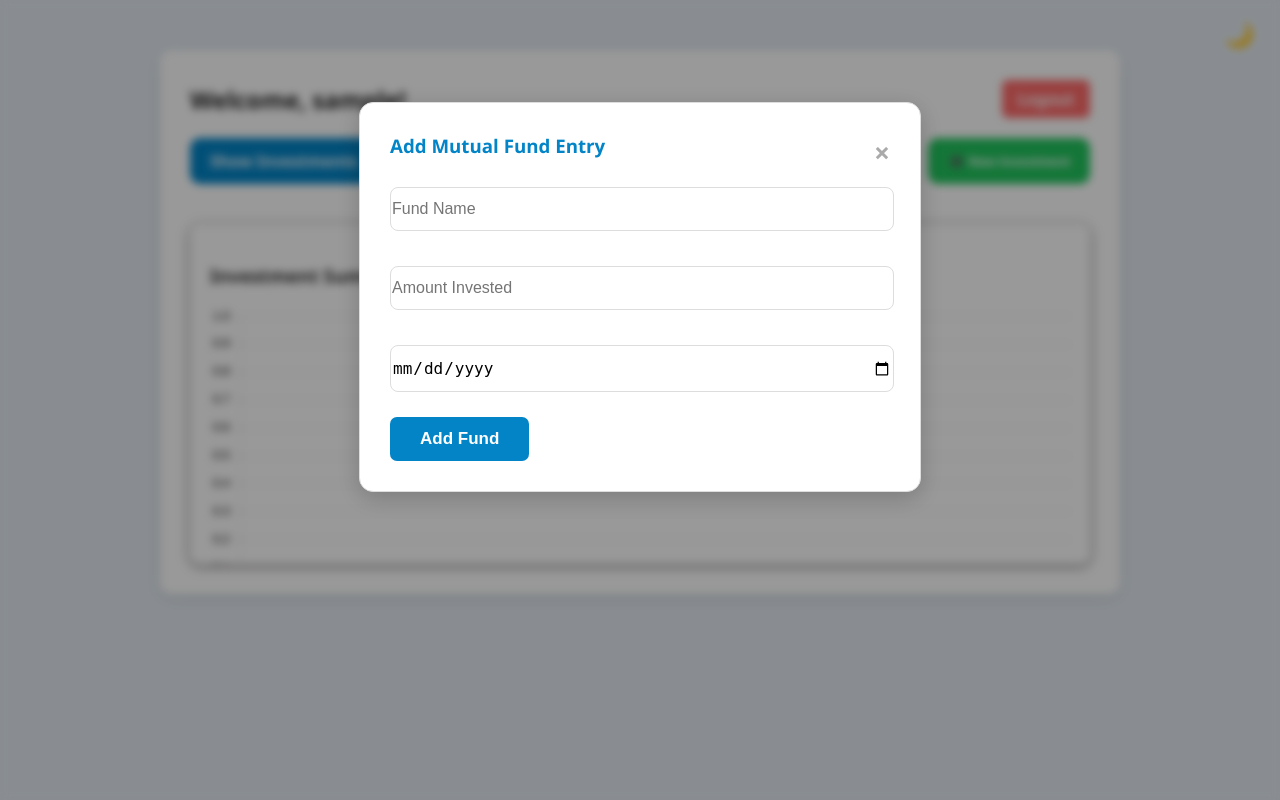
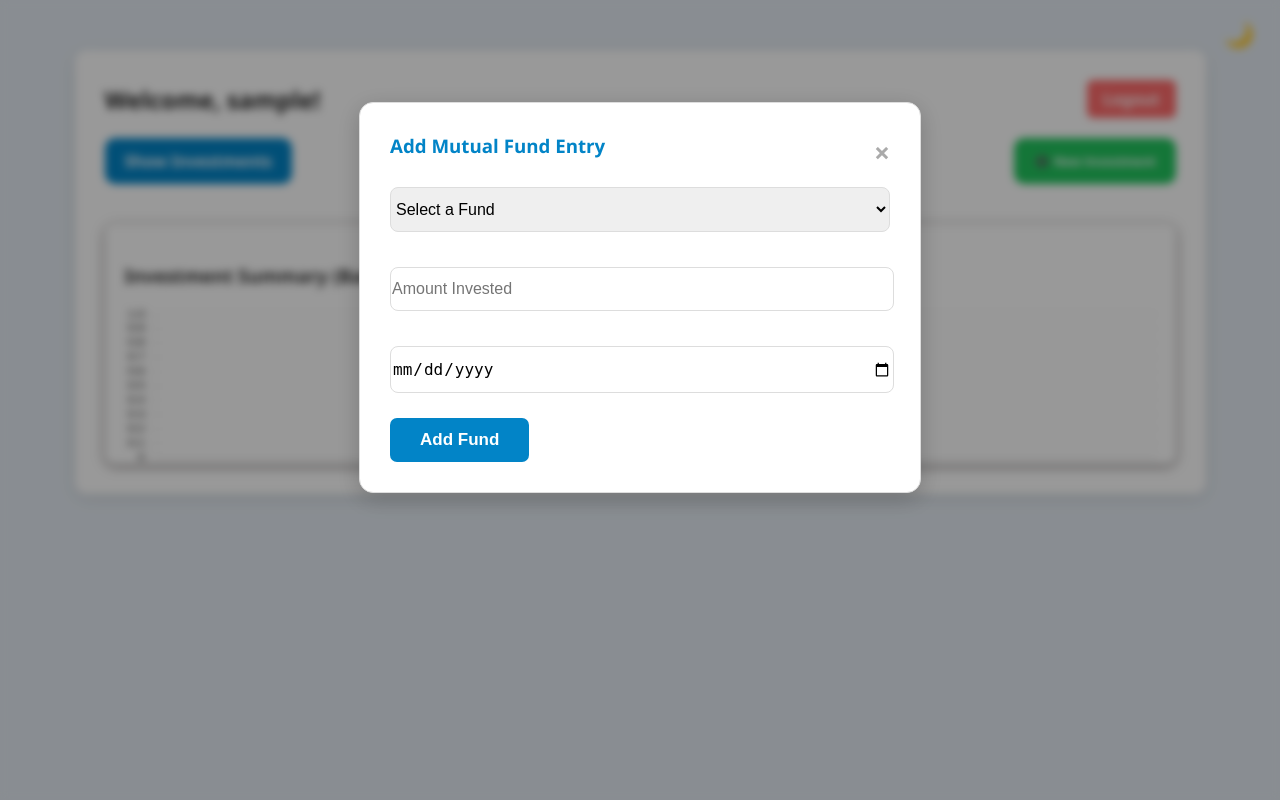
Before and after one commit to nimidha/Mutual-Fund-Tracker, a Flask app: template app/templates/dashboard.html in a window 1280 px wide, after a click on "➕ New Investment". Run offline with Flask 3, Linux system fonts and the light colour scheme; the template is opened without the code that fills it: most values are stand-ins (such as "Sample title", 1, 10 or a date in 2020).

Commit message:
the updated dashboard

```diff
--- a/app/__init__.py
+++ b/app/__init__.py
@@ -2,6 +2,9 @@
 import sqlite3
 from flask import Response, jsonify
 import csv,sys, io
+from app.utils import get_mutual_fund_names
+from collections import defaultdict
+from datetime import datetime
 
 def create_app():
     app = Flask(__name__)
@@ -140,18 +143,35 @@
         conn.close()
 
 
-        #Chart data
+        # # Chart Data - show each fund individually
         fund_names = [fund['fund_name'] for fund in funds]
-        amounts = [fund ['amount'] for fund in funds]
-        dates = [fund['date'] for fund in funds]
+        amounts = [fund['amount'] for fund in funds]
+
 
         #summary stats
         total_entries = len(funds)
-        total_amount = sum(amounts)
+        total_amount = sum(fund['amount'] for fund in funds)
 
 
 
-        return render_template('dashboard.html', username=username, funds=funds, total_entries=total_entries, total_amount=total_amount, fund_names=fund_names, amounts=amounts, dates=dates)
+          # Prepare data for chart: Group by fund_name
+        fund_totals = defaultdict(float)
+        for fund in funds:
+           fund_totals[fund['fund_name']] += fund['amount']
+
+        fund_labels = list(fund_totals.keys())
+        fund_amounts = list(fund_totals.values())
+
+        fund_options = get_mutual_fund_names()
+
+        return render_template('dashboard.html',
+        username=username,
+        funds=funds,
+        total_entries=total_entries,
+        total_amount=total_amount,
+        fund_labels=fund_labels,              # ✅ Add this
+        fund_amounts=fund_amounts ,
+        fund_options=fund_options)
 
 
 
@@ -206,12 +226,12 @@
             redirect(url_for('login'))
 
         username=session['username']
-        conn=get_db_connection()
-        cursor=conn.cursor()
+        with get_db_connection() as conn:
+            cursor=conn.cursor()
 
-        cursor.execute("DELETE FROM funds WHERE username = ? AND id = ?",(username,fund_id))
-        conn.commit()
-        conn.close()
+            cursor.execute("DELETE FROM funds WHERE username = ? AND id = ?",(username,fund_id))
+            conn.commit()
+
         return redirect(url_for('dashboard'))
 
 
--- a/app/templates/dashboard.html
+++ b/app/templates/dashboard.html
@@ -6,13 +6,14 @@
     body {
       font-family: 'Segoe UI', Tahoma, Geneva, Verdana, sans-serif;
       background: #e5ecf3;
-      margin: 0;
+      margin: 10px;
       padding: 0;
       color: #333;
+
     }
 
     .container {
-      max-width: 900px;
+      max-width: 85%;
       margin: 50px auto;
       background: white;
       padding: 30px;
@@ -26,6 +27,21 @@
       justify-content: space-between;
       align-items: center;
     }
+
+    .modal-content select {
+  width: 100%;
+  padding: 12px 1px;
+  margin: 10px 0 25px 0;
+  border: 1.8px solid #ddd;
+  border-radius: 8px;
+  font-size: 16px;
+  transition: border-color 0.3s ease;
+}
+.modal-content select:focus {
+  border-color: #0284c7;
+  outline: none;
+}
+
 
     h2 {
       margin: 0;
@@ -86,13 +102,13 @@
       font-weight: 100;
       border-radius: 10px;
       box-shadow: 0 2px 10px rgb(136, 130, 130);
-      max-height: 300px;
+     height: 200px;
       overflow: hidden;
     }
 
     canvas {
       width: 100% !important;
-      height: auto !important;
+      height: 80% !important;
       display: block;
     }
 
@@ -276,11 +292,12 @@
       <button class="buttons2" onclick="document.getElementById('investmentModal').style.display='block'">➕ New Investment</button>
     </div>
 
-    {% if fund_names and amounts %}
+    {% if fund_labels and fund_amounts %}
     <div class="chart-container">
       <h3>Investment Summary (Bar Chart)</h3>
       <canvas id="fundChart"></canvas>
     </div>
+
     {% endif %}
 
     <!-- Modal for New Investment -->
@@ -289,7 +306,13 @@
         <span class="close" onclick="document.getElementById('investmentModal').style.display='none'">&times;</span>
         <h3>Add Mutual Fund Entry</h3>
         <form method="POST" action="{{ url_for('dashboard') }}">
-          <input type="text" name="fund_name" placeholder="Fund Name" required>
+<select name="fund_name" required>
+  <option value="" disabled selected>Select a Fund</option>
+  {% for option in fund_options %}
+    <option value="{{ option }}">{{ option }}</option>
+  {% endfor %}
+</select>
+
           <input type="number" name="amount" placeholder="Amount Invested" step="0.01" required>
           <input type="date" name="date" required>
           <input type="submit" value="Add Fund">
@@ -305,9 +328,9 @@
     let chart;
 
     function renderChart() {
-      const fundNames = JSON.parse('{{ fund_names | tojson | safe }}');
-      const fundAmounts = JSON.parse('{{ amounts | tojson | safe }}');
-      const fundDates = JSON.parse('{{ dates | tojson | safe }}');
+      const fundNames = JSON.parse('{{ fund_labels | tojson | safe }}');
+const fundAmounts = JSON.parse('{{ fund_amounts | tojson | safe }}');
+
       const isDark = document.body.classList.contains('dark');
       const ctx = document.getElementById('fundChart').getContext('2d');
 
@@ -329,14 +352,13 @@
           plugins: {
             legend: { display: false },
             tooltip: {
-              callbacks: {
-                label: function (context) {
-                  const index = context.dataIndex;
-                  const date = fundDates[index];
-                  return `₹${context.parsed.y} on ${date}`;
-                }
-              }
-            }
+  callbacks: {
+    label: function (context) {
+      return `₹${context.parsed.y}`;
+    }
+  }
+}
+
           },
           scales: {
             y: {
@@ -372,6 +394,9 @@
         }
       });
     });
+    console.log("fundLabels:", fundNames);
+console.log("fundAmounts:", fundAmounts);
+
 
     // Close modal on outside click
     window.onclick = function(event) {
--- a/app/templates/investments.html
+++ b/app/templates/investments.html
@@ -14,7 +14,7 @@
     }
 
     .container {
-      max-width: 900px;
+      max-width: 90%;
       margin: 50px auto;
       background: white;
       padding: 30px;
```
Also changed, not shown: app/utils.py (added, +18 -0 lines), funds.db (added), users.db.
